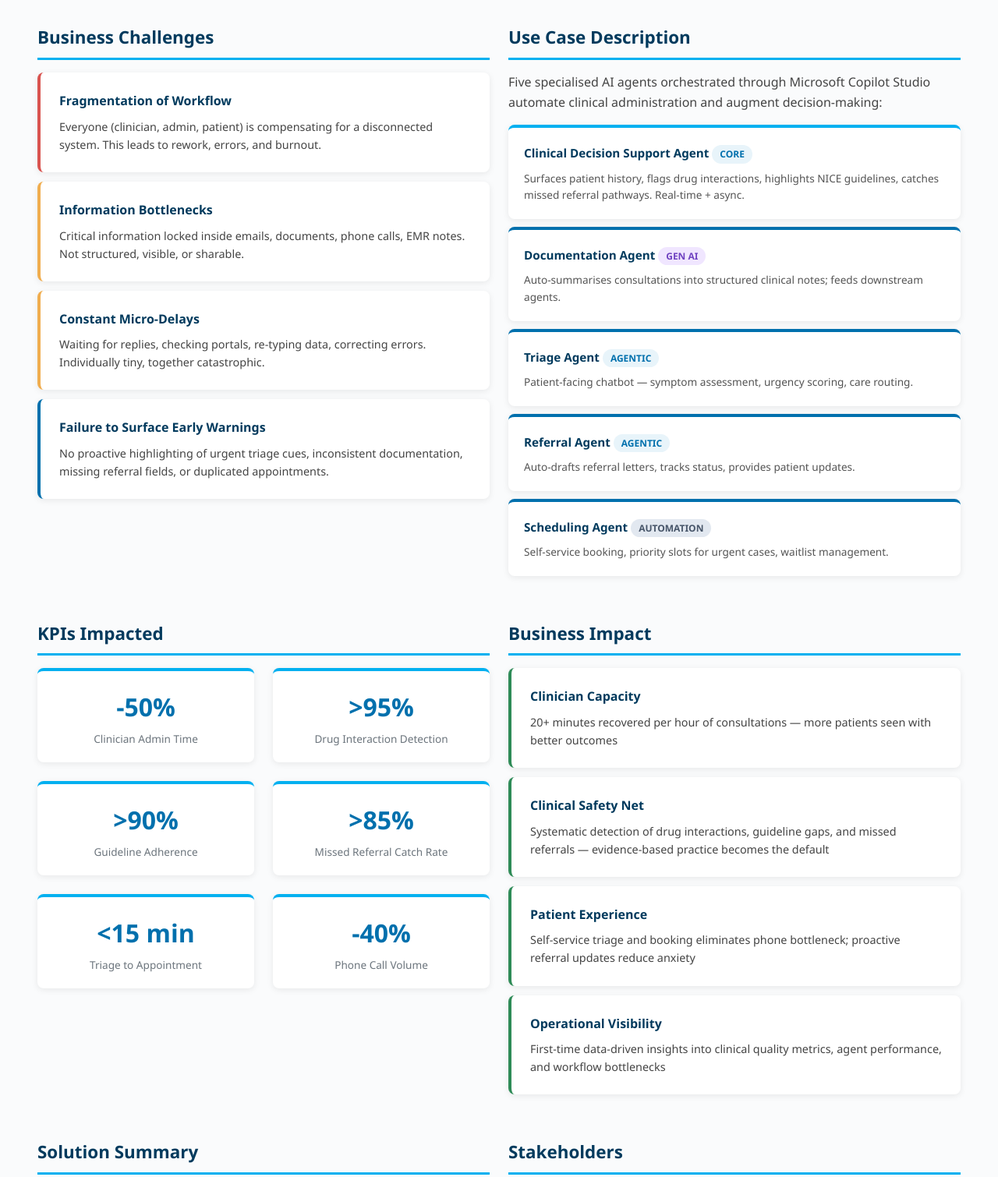
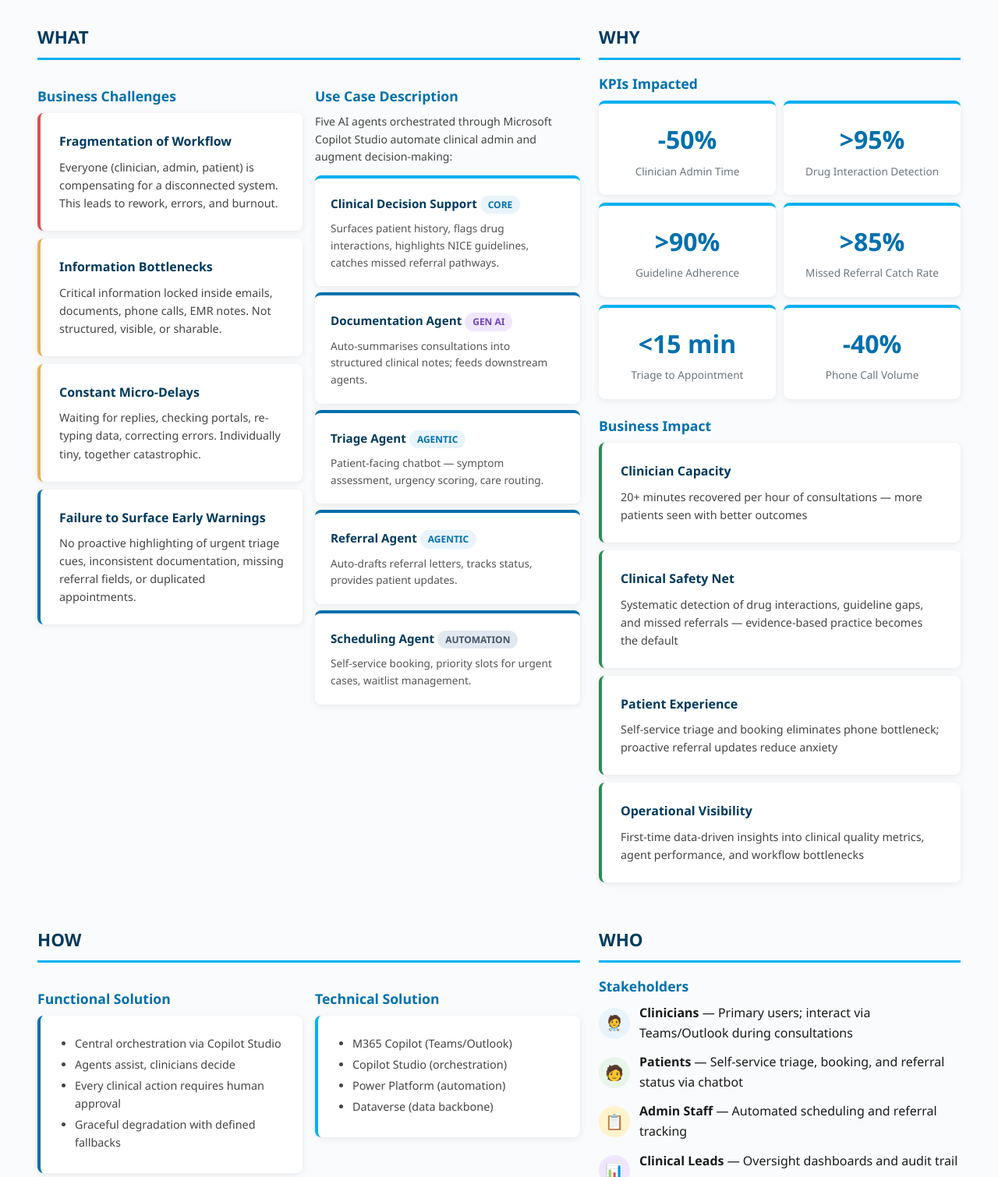
Before and after one commit to david-pizzi-cg/agentic-hackathon-2026, a plain HTML site: page html/01-case-overview.html in a window 1280 px wide. Shown: the part 1020-2530 px from the top of the page at 78% size. Drawn offline with Linux system fonts and the light colour scheme.

Commit message:
docs: restructure slides to match submission template layout
- Reformat case overview (slide 4) with WHAT/WHY/HOW/WHO sections
- Redesign business process SVG (slide 5) with 3-lane structure
  (Processes, Data & AI, Digital), proper L2/L3/L4 decomposition,
  agent-to-task mapping, and colored dot micro task indicators
- Remove redundant task classification table from business process HTML

Co-Authored-By: Claude Opus 4.6 (1M context) <noreply@anthropic.com>

```diff
--- a/html/01-case-overview.html
+++ b/html/01-case-overview.html
@@ -434,45 +434,52 @@ tr:nth-child(even) { background: #f9fafb; }
     </div>
   </div>
 
+  <!-- ==================== ROW 1: WHAT | WHY ==================== -->
+  <div style="display:grid; grid-template-columns:3fr 2fr; gap:24px;">
+
     <!-- WHAT -->
-  <div class="grid-2">
     <div class="section">
-      <h2>Business Challenges</h2>
-      <div class="card red">
+      <h2>WHAT</h2>
+
+      <div class="grid-2" style="gap:16px;">
+        <!-- Business Challenges -->
+        <div>
+          <h3>Business Challenges</h3>
+          <div class="card red" style="margin-top:8px;">
             <h3>Fragmentation of Workflow</h3>
             <p>Everyone (clinician, admin, patient) is compensating for a disconnected system. This leads to rework, errors, and burnout.</p>
           </div>
-      <div class="card orange" style="margin-top:12px">
+          <div class="card orange" style="margin-top:10px">
             <h3>Information Bottlenecks</h3>
             <p>Critical information locked inside emails, documents, phone calls, EMR notes. Not structured, visible, or sharable.</p>
           </div>
-      <div class="card orange" style="margin-top:12px">
+          <div class="card orange" style="margin-top:10px">
             <h3>Constant Micro-Delays</h3>
             <p>Waiting for replies, checking portals, re-typing data, correcting errors. Individually tiny, together catastrophic.</p>
           </div>
-      <div class="card" style="margin-top:12px">
+          <div class="card" style="margin-top:10px">
             <h3>Failure to Surface Early Warnings</h3>
             <p>No proactive highlighting of urgent triage cues, inconsistent documentation, missing referral fields, or duplicated appointments.</p>
           </div>
         </div>
 
-    <div class="section">
-      <h2>Use Case Description</h2>
-      <p style="margin-bottom:16px; color:#444;">Five specialised AI agents orchestrated through Microsoft Copilot Studio automate clinical administration and augment decision-making:</p>
-
-      <div class="agent-card core" style="margin-bottom:10px">
-        <h4>Clinical Decision Support Agent <span class="badge agentic">Core</span></h4>
-        <p>Surfaces patient history, flags drug interactions, highlights NICE guidelines, catches missed referral pathways. Real-time + async.</p>
+        <!-- Use Case Description -->
+        <div>
+          <h3>Use Case Description</h3>
+          <p style="margin:8px 0 12px; font-size:0.88rem; color:#444;">Five AI agents orchestrated through Microsoft Copilot Studio automate clinical admin and augment decision-making:</p>
+          <div class="agent-card core" style="margin-bottom:8px">
+            <h4>Clinical Decision Support <span class="badge agentic">Core</span></h4>
+            <p>Surfaces patient history, flags drug interactions, highlights NICE guidelines, catches missed referral pathways.</p>
           </div>
-      <div class="agent-card" style="margin-bottom:10px">
+          <div class="agent-card" style="margin-bottom:8px">
             <h4>Documentation Agent <span class="badge genai">Gen AI</span></h4>
             <p>Auto-summarises consultations into structured clinical notes; feeds downstream agents.</p>
           </div>
-      <div class="agent-card" style="margin-bottom:10px">
+          <div class="agent-card" style="margin-bottom:8px">
             <h4>Triage Agent <span class="badge agentic">Agentic</span></h4>
-        <p>Patient-facing chatbot — symptom assessment, urgency scoring, care routing.</p>
+            <p>Patient-facing chatbot &#x2014; symptom assessment, urgency scoring, care routing.</p>
           </div>
-      <div class="agent-card" style="margin-bottom:10px">
+          <div class="agent-card" style="margin-bottom:8px">
             <h4>Referral Agent <span class="badge agentic">Agentic</span></h4>
             <p>Auto-drafts referral letters, tracks status, provides patient updates.</p>
           </div>
@@ -482,12 +489,14 @@ tr:nth-child(even) { background: #f9fafb; }
           </div>
         </div>
       </div>
+    </div>
 
     <!-- WHY -->
-  <div class="grid-2" style="margin-top:24px">
     <div class="section">
-      <h2>KPIs Impacted</h2>
-      <div class="grid-2">
+      <h2>WHY</h2>
+
+      <h3>KPIs Impacted</h3>
+      <div class="grid-2" style="gap:10px; margin-top:8px;">
         <div class="kpi-box">
           <span class="value">-50%</span>
           <span class="label">Clinician Admin Time</span>
@@ -513,36 +522,39 @@ tr:nth-child(even) { background: #f9fafb; }
           <span class="label">Phone Call Volume</span>
         </div>
       </div>
+
+      <h3 style="margin-top:20px;">Business Impact</h3>
+      <div class="card green" style="margin-top:8px;">
+        <h3>Clinician Capacity</h3>
+        <p>20+ minutes recovered per hour of consultations &#x2014; more patients seen with better outcomes</p>
       </div>
-
-    <div class="section">
-      <h2>Business Impact</h2>
-      <div class="card green">
-        <h3>Clinician Capacity</h3>
-        <p>20+ minutes recovered per hour of consultations — more patients seen with better outcomes</p>
+      <div class="card green" style="margin-top:10px">
+        <h3>Clinical Safety Net</h3>
+        <p>Systematic detection of drug interactions, guideline gaps, and missed referrals &#x2014; evidence-based practice becomes the default</p>
       </div>
-      <div class="card green" style="margin-top:12px">
-        <h3>Clinical Safety Net</h3>
-        <p>Systematic detection of drug interactions, guideline gaps, and missed referrals — evidence-based practice becomes the default</p>
-      </div>
-      <div class="card green" style="margin-top:12px">
+      <div class="card green" style="margin-top:10px">
         <h3>Patient Experience</h3>
         <p>Self-service triage and booking eliminates phone bottleneck; proactive referral updates reduce anxiety</p>
       </div>
-      <div class="card green" style="margin-top:12px">
+      <div class="card green" style="margin-top:10px">
         <h3>Operational Visibility</h3>
         <p>First-time data-driven insights into clinical quality metrics, agent performance, and workflow bottlenecks</p>
       </div>
     </div>
+
   </div>
 
-  <!-- HOW + WHO -->
-  <div class="grid-2" style="margin-top:24px">
+  <!-- ==================== ROW 2: HOW | WHO ==================== -->
+  <div style="display:grid; grid-template-columns:3fr 2fr; gap:24px; margin-top:24px;">
+
+    <!-- HOW -->
     <div class="section">
-      <h2>Solution Summary</h2>
-      <div class="grid-2">
-        <div class="card">
-          <h3>Functional</h3>
+      <h2>HOW</h2>
+
+      <div class="grid-2" style="gap:16px;">
+        <div>
+          <h3>Functional Solution</h3>
+          <div class="card" style="margin-top:8px;">
             <ul>
               <li>Central orchestration via Copilot Studio</li>
               <li>Agents assist, clinicians decide</li>
@@ -550,8 +562,10 @@ tr:nth-child(even) { background: #f9fafb; }
               <li>Graceful degradation with defined fallbacks</li>
             </ul>
           </div>
-        <div class="card accent">
-          <h3>Technical</h3>
+        </div>
+        <div>
+          <h3>Technical Solution</h3>
+          <div class="card accent" style="margin-top:8px;">
             <ul>
               <li>M365 Copilot (Teams/Outlook)</li>
               <li>Copilot Studio (orchestration)</li>
@@ -561,26 +575,33 @@ tr:nth-child(even) { background: #f9fafb; }
           </div>
         </div>
       </div>
+    </div>
 
+    <!-- WHO -->
     <div class="section">
-      <h2>Stakeholders</h2>
+      <h2>WHO</h2>
+
+      <h3>Stakeholders</h3>
+      <div style="margin-top:8px;">
         <div class="stakeholder">
           <div class="icon clinician">&#x1F9D1;&#x200D;&#x2695;&#xFE0F;</div>
-        <div><strong>Clinicians</strong> — Primary users; interact via Teams/Outlook during consultations</div>
+          <div><strong>Clinicians</strong> &#x2014; Primary users; interact via Teams/Outlook during consultations</div>
         </div>
         <div class="stakeholder">
           <div class="icon patient">&#x1F9D1;</div>
-        <div><strong>Patients</strong> — Self-service triage, booking, and referral status via chatbot</div>
+          <div><strong>Patients</strong> &#x2014; Self-service triage, booking, and referral status via chatbot</div>
         </div>
         <div class="stakeholder">
           <div class="icon admin">&#x1F4CB;</div>
-        <div><strong>Admin Staff</strong> — Automated scheduling and referral tracking</div>
+          <div><strong>Admin Staff</strong> &#x2014; Automated scheduling and referral tracking</div>
         </div>
         <div class="stakeholder">
           <div class="icon lead">&#x1F4CA;</div>
-        <div><strong>Clinical Leads</strong> — Oversight dashboards and audit trail access</div>
+          <div><strong>Clinical Leads</strong> &#x2014; Oversight dashboards and audit trail access</div>
         </div>
       </div>
+    </div>
+
   </div>
 
 </div>
```
Also changed, not shown: html/02-business-process.html (+0 -24 lines), assets/02-business-process-scope.svg, context/submission-template-slide-4.png. Lines whose indentation alone changed are shown as unchanged.
